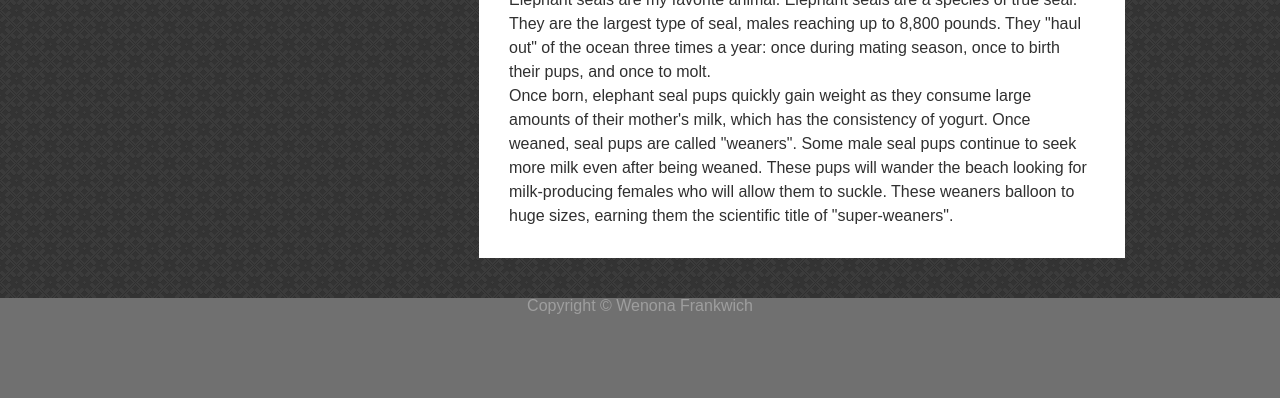
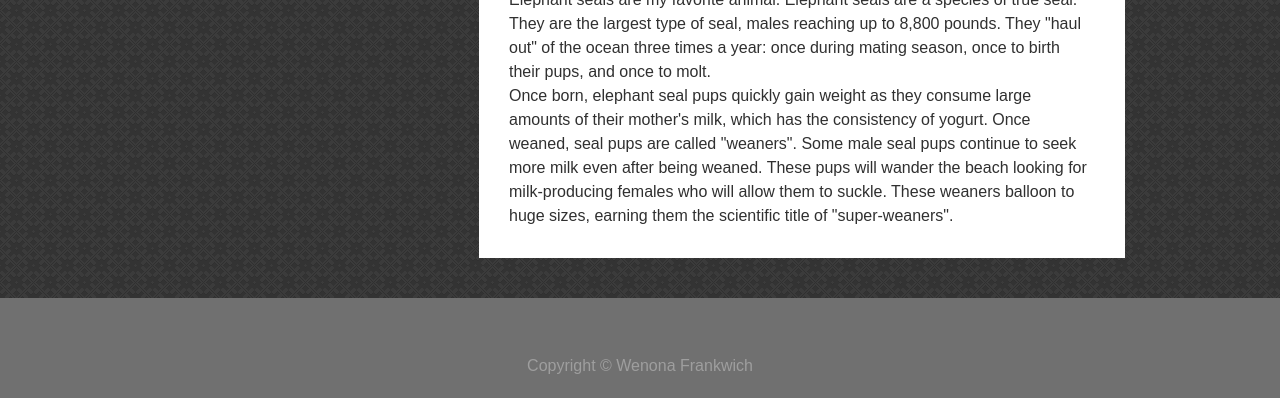
Before and after one commit to frankwichw/superweaners, a plain HTML site: page index.html in a window 1280 px wide. Shown: the part 958-1356 px from the top of the page. Drawn offline with Linux system fonts and the light colour scheme; a web font is replaced by a local one.

Commit message:
Final seals

```diff
--- a/assets/css/style.css
+++ b/assets/css/style.css
@@ -70,11 +70,12 @@ header {
 footer {
 	clear: both;
 	background-color: #707070;
-	height: 100px;
+	height: 80px;
 	width: 100%;
 	margin-top: -100px;
 	color: #9e9e9e;
 	text-align: center;
+	padding-top: 20px;
 }
 
 aside {
```
